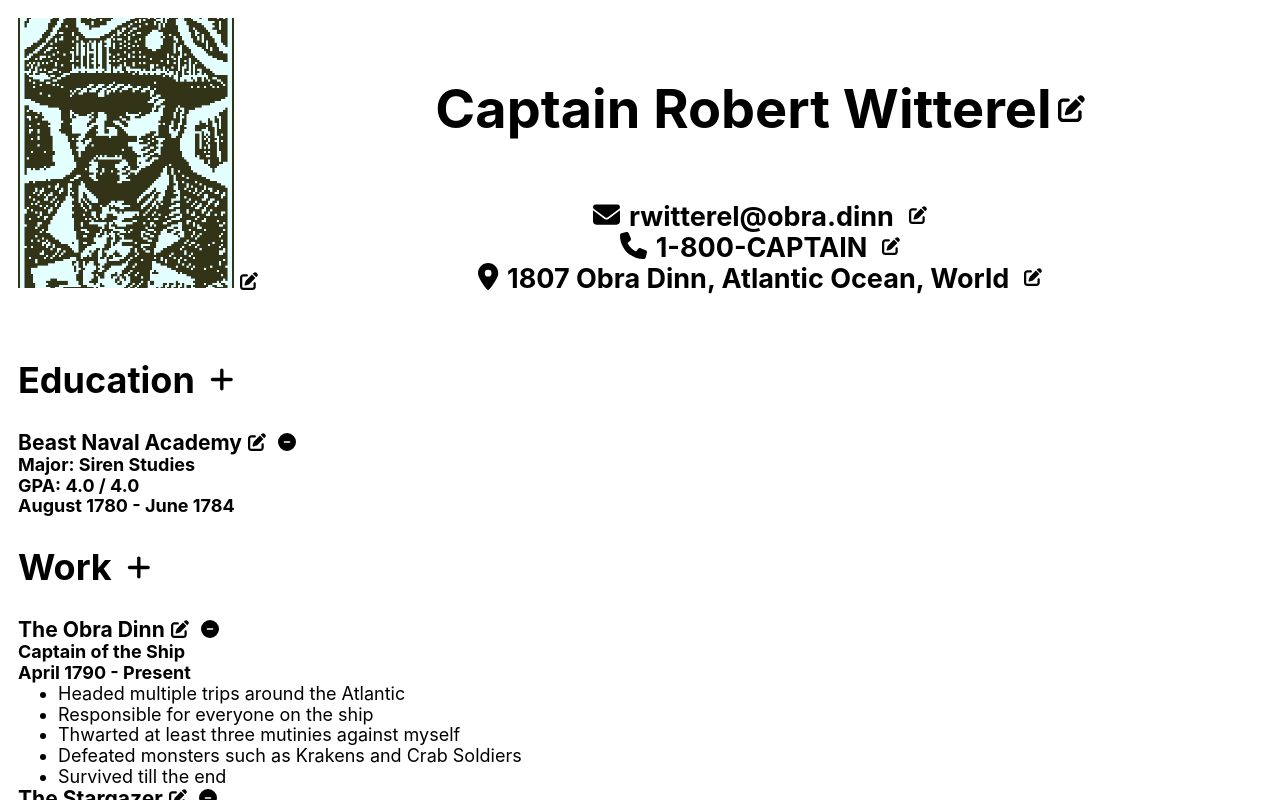
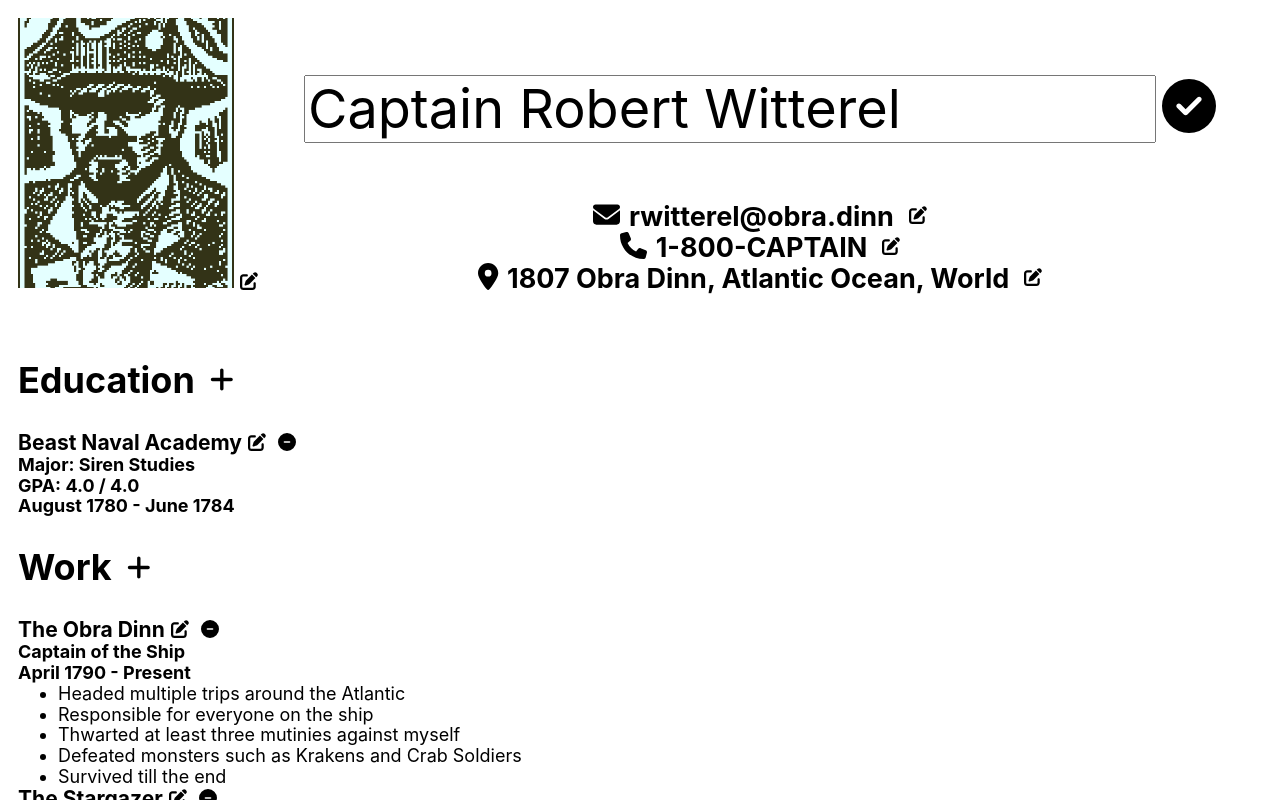
Before and after one commit to xsherryhe/cv-application, a React (Create React App) app: page / in a window 1280 px wide. Both pictures are taken after a click on the button 1071 px from the left and 109 px from the top of the page. Shown: the top 800 px of the page. Built offline with nearby package versions, Linux system fonts and the light colour scheme.

Commit message:
Completed basic functionality for editing single line name entry

```diff
--- a/src/components/FileButton.js
+++ b/src/components/FileField.js
@@ -1,15 +1,16 @@
 import React, { Component } from 'react';
 
 import Button from './Button';
+import Error from './Error';
 
-export default class FileButton extends Component {
+export default class FileField extends Component {
   constructor(props) {
     super(props);
     this.fileTypeReg = {
       'image/*': /\.(jpg|jpeg|png|svg|gif)$/i,
     }[this.props.fileType];
     this.fileInputRef = React.createRef();
-    this.state = { valid: true };
+    this.state = { error: '' };
 
     ['handleSelectFileClick', 'handleFileChange'].forEach(
       (method) => (this[method] = this[method].bind(this))
@@ -22,20 +23,18 @@ export default class FileButton extends Component {
   }
 
   handleFileChange(e) {
-    const { validate, handleChange } = this.props;
+    const { handleChange } = this.props;
     const fileTypeMatch = this.fileTypeReg.test(e.target.value);
 
-    validate(fileTypeMatch ? '' : 'Invalid file type!');
-    if (!fileTypeMatch) return;
-
-    const file = URL.createObjectURL(e.target.files[0]);
-    handleChange(file);
+    this.setState({ error: fileTypeMatch ? '' : 'Invalid file type!' });
+    if (fileTypeMatch) handleChange(URL.createObjectURL(e.target.files[0]));
   }
 
   render() {
     const { content, fileType } = this.props;
+    const { error } = this.state;
     return (
-      <div className="file-selection">
+      <div className="field">
         <Button content={content} handleClick={this.handleSelectFileClick} />
         <input
           className="hidden"
@@ -44,6 +43,7 @@ export default class FileButton extends Component {
           onChange={this.handleFileChange}
           ref={this.fileInputRef}
         />
+        {error && <Error content={error} />}
       </div>
     );
   }
--- a/src/components/ImageUpload.js
+++ b/src/components/ImageUpload.js
@@ -1,23 +1,18 @@
 import { Component } from 'react';
 import '../styles/ImageUpload.css';
 
-import FileButton from './FileButton';
+import FileField from './FileField';
 import CloseButton from './CloseButton';
 import Button from './Button';
-import Error from './Error';
 
 export default class ImageUpload extends Component {
   constructor(props) {
     super(props);
-    this.state = { image: this.props.startImage, error: '' };
+    this.state = { image: this.props.startImage };
 
-    ['validate', 'updateImage', 'handleSubmit'].forEach(
+    ['updateImage', 'handleSubmit'].forEach(
       (method) => (this[method] = this[method].bind(this))
     );
-  }
-
-  validate(error) {
-    this.setState({ error });
   }
 
   updateImage(imageSrc) {
@@ -31,20 +26,18 @@ export default class ImageUpload extends Component {
 
   render() {
     const { imageName, parentHeight, handleCloseClick } = this.props;
-    const { image, error } = this.state;
+    const { image } = this.state;
     return (
       <div className="image-upload" style={{ minHeight: `${parentHeight}px` }}>
         <form action="" onSubmit={this.handleSubmit}>
           <CloseButton handleClick={handleCloseClick} />
           <h1>{imageName}</h1>
           <img src={image} alt="" />
-          <FileButton
+          <FileField
             content={`Select New ${imageName}`}
             handleChange={this.updateImage}
-            validate={this.validate}
             fileType="image/*"
           />
-          {error && <Error content={error} />}
           <Button type="submit" content="Submit" />
         </form>
       </div>
--- /dev/null
+++ b/src/components/InputField.js
@@ -0,0 +1,47 @@
+import React, { Component } from 'react';
+
+import Error from './Error';
+
+export default class InputField extends Component {
+  constructor(props) {
+    super(props);
+
+    this.state = { error: '', renderedError: '' };
+
+    ['handleChange'].forEach(
+      (method) => (this[method] = this[method].bind(this))
+    );
+  }
+
+  handleChange(e) {
+    e.target.checkValidity();
+    this.setState({ error: e.target.validationMessage });
+    this.props.handleChange(e.target.value);
+  }
+
+  componentDidUpdate() {
+    const { submitted } = this.props;
+    const { error, renderedError } = this.state;
+    if (submitted && error !== renderedError)
+      this.setState({ renderedError: error });
+  }
+
+  render() {
+    const { type, value } = this.props;
+    const { renderedError } = this.state;
+
+    return (
+      <div className="field">
+        <input
+          type={type}
+          value={value}
+          onChange={this.handleChange}
+          required
+        />
+        {renderedError && <Error content={renderedError} />}
+      </div>
+    );
+  }
+}
+
+InputField.defaultProps = { type: 'text', value: '', submitted: false };
--- a/src/components/Name.js
+++ b/src/components/Name.js
@@ -1,12 +1,45 @@
+import { Component } from 'react';
 import '../styles/Name.css';
 
 import EditButton from './EditButton';
+import SingleInputForm from './SingleInputForm';
 
-export default function Name() {
-  return (
-    <div className="name">
-      <h1>Captain Robert Witterel</h1>
-      <EditButton />
-    </div>
-  );
+// TO DO: Move most of this architecture to SimpleEntry and add deletable prop on SimpleEntry
+// Have Name and Contact components wrap SimpleEntry
+export default class Name extends Component {
+  constructor(props) {
+    super(props);
+
+    this.state = { content: 'Captain Robert Witterel', editOn: false };
+    ['showEdit', 'updateContent'].forEach(
+      (method) => (this[method] = this[method].bind(this))
+    );
+  }
+
+  showEdit() {
+    this.setState({ editOn: true });
+  }
+
+  updateContent(content) {
+    this.setState({ content, editOn: false });
+  }
+
+  render() {
+    const { content, editOn } = this.state;
+    return (
+      <div className="name">
+        <h1>
+          {editOn ? (
+            <SingleInputForm
+              startValue={content}
+              handleSubmit={this.updateContent}
+            />
+          ) : (
+            content
+          )}
+        </h1>
+        {!editOn && <EditButton handleClick={this.showEdit} />}
+      </div>
+    );
+  }
 }
--- /dev/null
+++ b/src/components/SingleInputForm.js
@@ -0,0 +1,48 @@
+import { Component } from 'react';
+import '../styles/SingleInputForm.css';
+
+import InputField from './InputField';
+import SubmitButton from './SubmitButton';
+
+export default class SingleInputForm extends Component {
+  constructor(props) {
+    super(props);
+
+    this.state = { inputValue: this.props.startValue, submitted: false };
+
+    ['updateInput', 'handleSubmit'].forEach(
+      (method) => (this[method] = this[method].bind(this))
+    );
+  }
+
+  updateInput(inputValue) {
+    this.setState({ inputValue, submitted: false });
+  }
+
+  handleSubmit(e) {
+    e.preventDefault();
+    if (e.target.checkValidity())
+      this.props.handleSubmit(this.state.inputValue);
+    else this.setState({ submitted: true });
+  }
+
+  render() {
+    const { inputValue, submitted } = this.state;
+    return (
+      <form
+        noValidate
+        className="single-input"
+        action=""
+        onSubmit={this.handleSubmit}
+      >
+        <InputField
+          type="text"
+          value={inputValue}
+          submitted={submitted}
+          handleChange={this.updateInput}
+        />
+        <SubmitButton />
+      </form>
+    );
+  }
+}
--- /dev/null
+++ b/src/components/SubmitButton.js
@@ -0,0 +1,14 @@
+import { FontAwesomeIcon } from '@fortawesome/react-fontawesome';
+import { faCircleCheck } from '@fortawesome/free-solid-svg-icons';
+
+import Button from './Button';
+export default function SubmitButton({ handleClick }) {
+  return (
+    <Button
+      content={<FontAwesomeIcon icon={faCircleCheck} />}
+      type="submit"
+      className="submit icon"
+      handleClick={handleClick}
+    />
+  );
+}
--- a/src/styles/Error.css
+++ b/src/styles/Error.css
@@ -1,3 +1,5 @@
 .error {
   color: red;
+  font-size: 1rem;
+  text-align: start;
 }
--- a/src/styles/Name.css
+++ b/src/styles/Name.css
@@ -7,6 +7,10 @@
   font-size: 1.5rem;
 }
 
+.name button.submit {
+  font-size: 3rem;
+}
+
 .name h1 {
   margin: 0;
   font-size: 3rem;
--- /dev/null
+++ b/src/styles/SingleInputForm.css
@@ -0,0 +1,4 @@
+form.single-input {
+  display: flex;
+  align-items: flex-start;
+}
```
